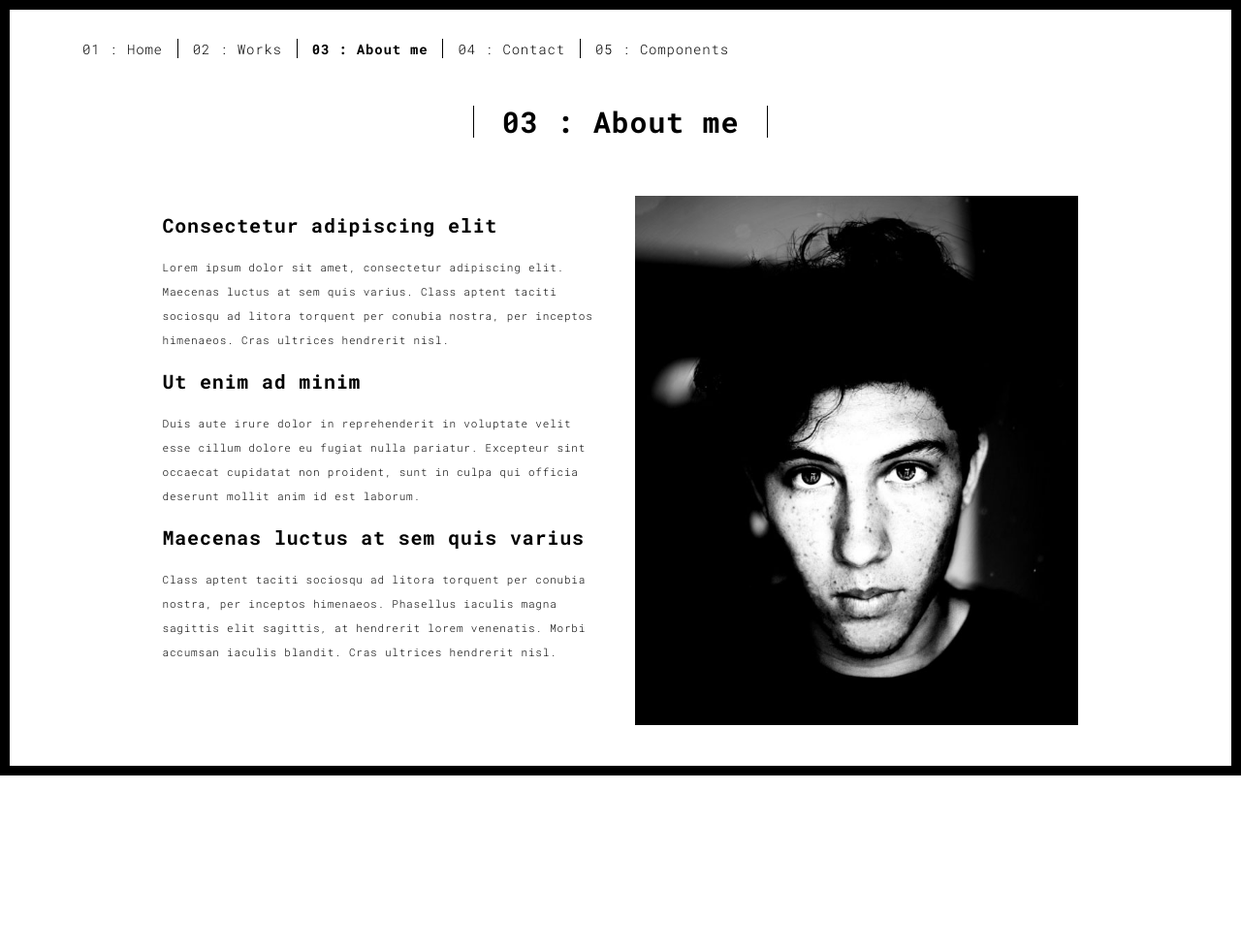
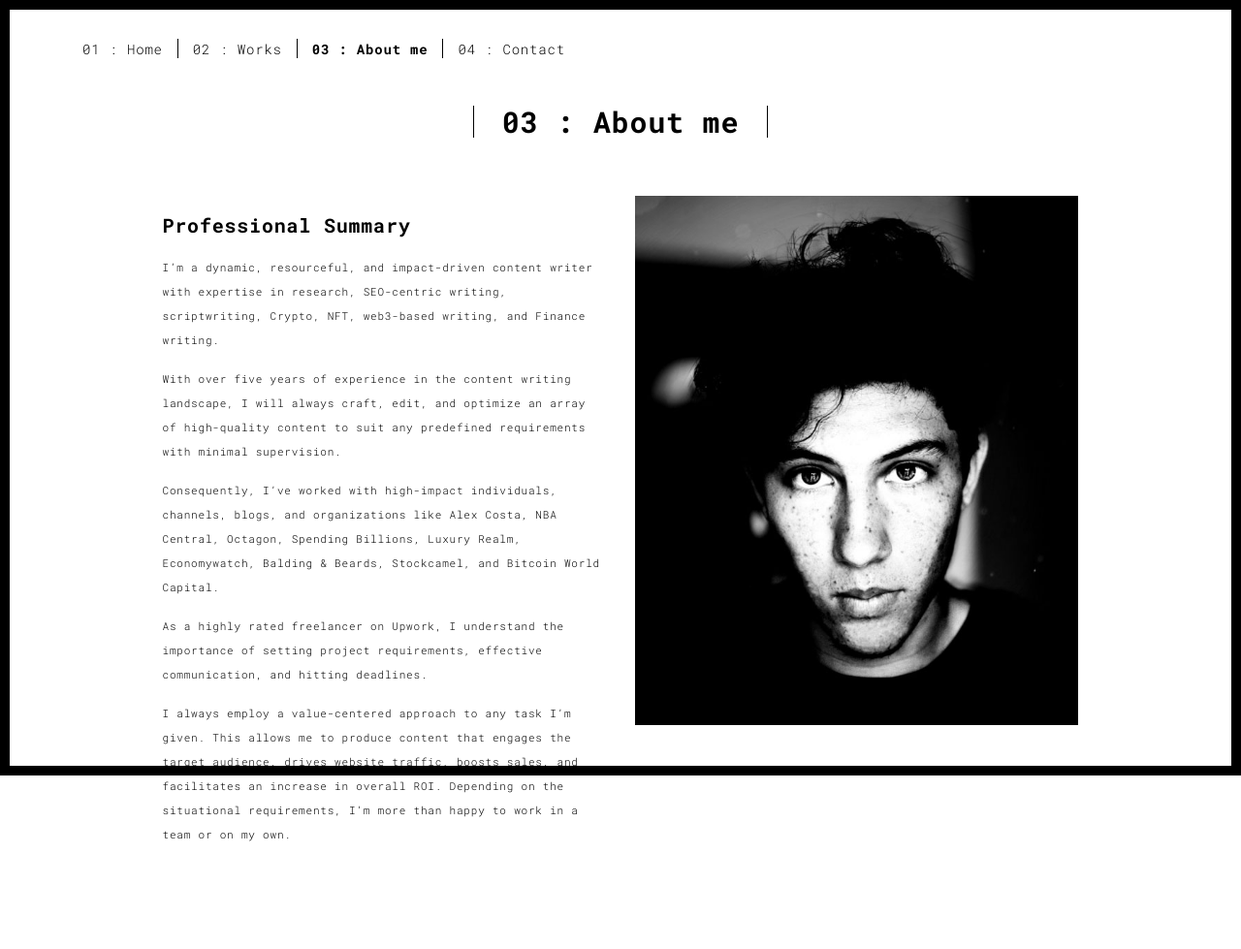
Before and after one commit to BlaiseLuis/my-portfo, a Flask app: page /about.html in a window 1280 px wide. Shown: the whole page at 97% size. Before the commit the page ends 800 px from the top, so only its background shows below. Run offline with Flask 2, Linux system fonts and the light colour scheme; some libraries are stand-ins or nearby versions.

Commit message:
Changed component section

```diff
--- a/templates/about.html
+++ b/templates/about.html
@@ -42,7 +42,7 @@
             <li><a href="./works.html" title="">02 : Works</a></li>
             <li><a href="./about.html" title="">03 : About me</a></li>
             <li><a href="./contact.html" title="">04 : Contact</a></li>
-            <li><a href="./components.html" title="">05 : Components</a></li>
+
           </ul>
 
 
@@ -63,19 +63,29 @@
             <div class="col-md-10 col-md-offset-1">
               <div class="row">
                 <div class="col-xs-12 col-md-6">
-                  <h3>Consectetur adipiscing elit</h3>
-                  <p>Lorem ipsum dolor sit amet, consectetur adipiscing elit. Maecenas luctus at sem quis varius.
-                    Class aptent taciti sociosqu ad litora torquent per conubia nostra, per inceptos himenaeos. Cras
-                    ultrices hendrerit nisl.</p>
-                  <h3>Ut enim ad minim </h3>
-                  <p>Duis aute irure dolor in reprehenderit in voluptate velit esse
-                    cillum dolore eu fugiat nulla pariatur. Excepteur sint occaecat cupidatat non
-                    proident, sunt in culpa qui officia deserunt mollit anim id est laborum.
-                  <h3>Maecenas luctus at sem quis varius</h3>
-                  <p>
-                    Class aptent taciti sociosqu ad litora torquent per conubia nostra, per inceptos himenaeos.
-                    Phasellus iaculis magna sagittis elit sagittis, at hendrerit lorem venenatis. Morbi accumsan iaculis
-                    blandit. Cras ultrices hendrerit nisl.</p>
+                  <h3>Professional Summary</h3>
+                  <p>I’m a dynamic, resourceful, and impact-driven content writer with expertise in research,
+                    SEO-centric writing,
+                    scriptwriting, Crypto, NFT, web3-based writing, and Finance writing.
+
+                  <p>With over five years of experience in the content writing landscape, I will always craft, edit, and
+                    optimize an array of
+                    high-quality content to suit any predefined requirements with minimal supervision.</p>
+
+                  <p>Consequently,
+                    I’ve worked with
+                    high-impact individuals, channels, blogs, and organizations like Alex Costa, NBA Central, Octagon,
+                    Spending Billions,
+                    Luxury Realm, Economywatch, Balding & Beards, Stockcamel, and Bitcoin World Capital.</p>
+
+                  <p>As a highly rated freelancer on Upwork, I understand the importance of setting project
+                    requirements, effective
+                    communication, and hitting deadlines.</p>
+
+                  <p>I always employ a value-centered approach to any task I’m given. This allows me to produce content
+                    that engages the target audience, drives website traffic, boosts sales, and facilitates an
+                    increase in overall ROI. Depending on the situational requirements, I’m more than happy to work in
+                    a team or on my own.</p>
                 </div>
                 <div class="col-xs-12 col-md-6">
                   <img src="./static/assets/images/profil.jpg" class="img-responsive" alt="">
--- a/templates/components.html
+++ b/templates/components.html
@@ -43,7 +43,7 @@
             <li><a href="./works.html" title="">02 : Works</a></li>
             <li><a href="./about.html" title="">03 : About me</a></li>
             <li><a href="./contact.html" title="">04 : Contact</a></li>
-            <li><a href="./components.html" title="">05 : Components</a></li>
+
           </ul>
 
 
--- a/templates/contact.html
+++ b/templates/contact.html
@@ -43,7 +43,7 @@
             <li><a href="./works.html" title="">02 : Works</a></li>
             <li><a href="./about.html" title="">03 : About me</a></li>
             <li><a href="./contact.html" title="">04 : Contact</a></li>
-            <li><a href="./components.html" title="">05 : Components</a></li>
+
           </ul>
 
 
@@ -94,8 +94,8 @@
                       </li>
                     </ul>
                     <h3>Check out my portfolio</h3>
-                    <a href="http://www.facebook.com" title="" class="fa-icon">
-                      <i class="fa fa-facebook"></i>
+                    <a href="http://www.upwork.com/freelancers/~01671ddc17b1b963fc" title="" class="fa-icon">
+                      <i class="fa fa-upwork"></i>
 
                     </a>
                     <a href="https://docs.google.com/document/d/1p8BlqX7UpbeRQwP9PCTNvDDnqlOaSieVFLHDxHIO17g/edit"
--- a/templates/index.html
+++ b/templates/index.html
@@ -42,7 +42,6 @@
             <li><a href="./works.html" title="">02 : Works</a></li>
             <li><a href="./about.html" title="">03 : About me</a></li>
             <li><a href="./contact.html" title="">04 : Contact</a></li>
-            <li><a href="./components.html" title="">05 : Components</a></li>
           </ul>
 
 
--- a/templates/work2.html
+++ b/templates/work2.html
@@ -43,7 +43,7 @@
             <li><a href="./works.html" title="">02 : Works</a></li>
             <li><a href="./about.html" title="">03 : About me</a></li>
             <li><a href="./contact.html" title="">04 : Contact</a></li>
-            <li><a href="./components.html" title="">05 : Components</a></li>
+
           </ul>
 
 
--- a/templates/works.html
+++ b/templates/works.html
@@ -42,7 +42,7 @@
             <li><a href="./works.html" title="">02 : Works</a></li>
             <li><a href="./about.html" title="">03 : About me</a></li>
             <li><a href="./contact.html" title="">04 : Contact</a></li>
-            <li><a href="./components.html" title="">05 : Components</a></li>
+
           </ul>
 
 
```
